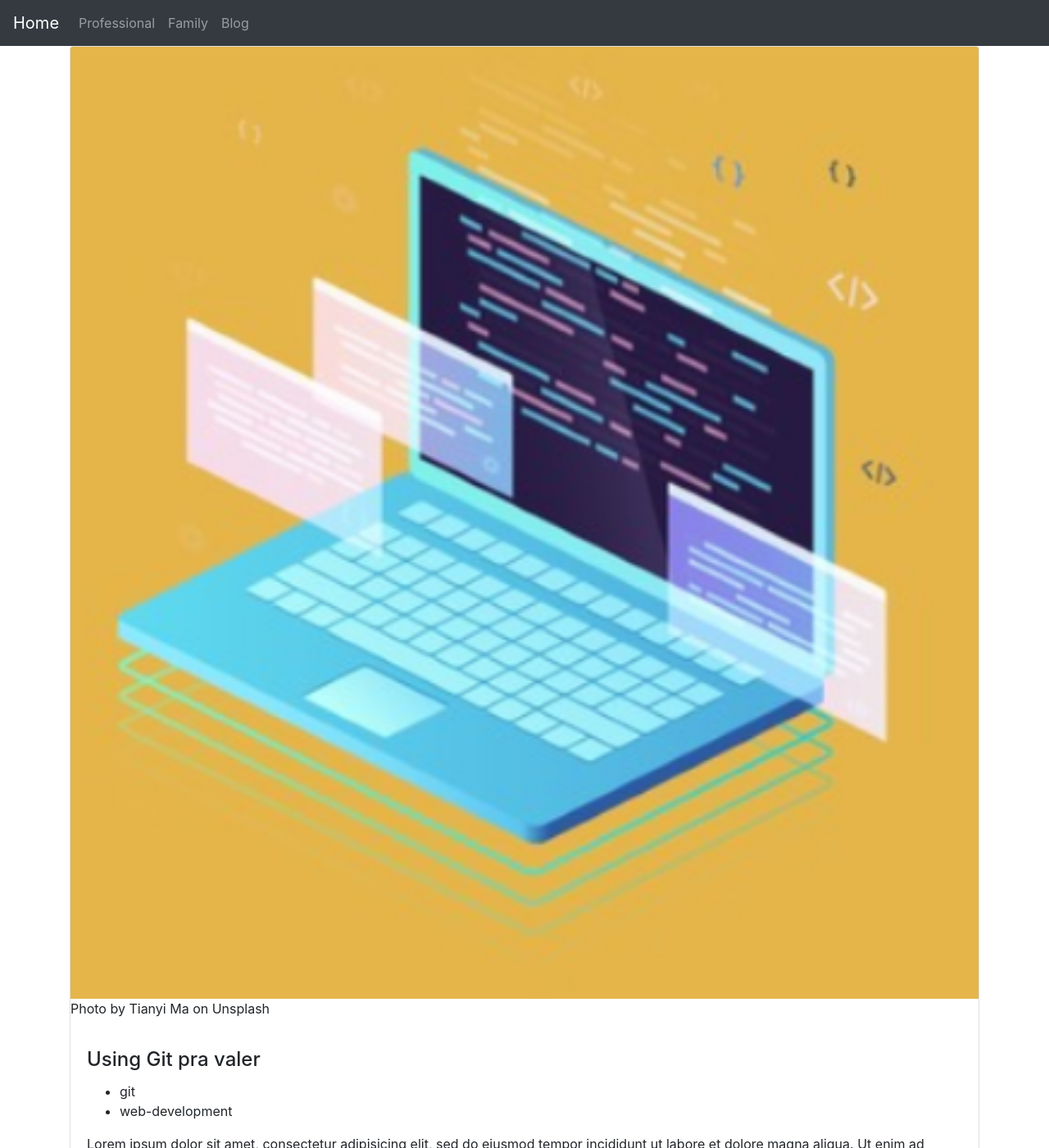
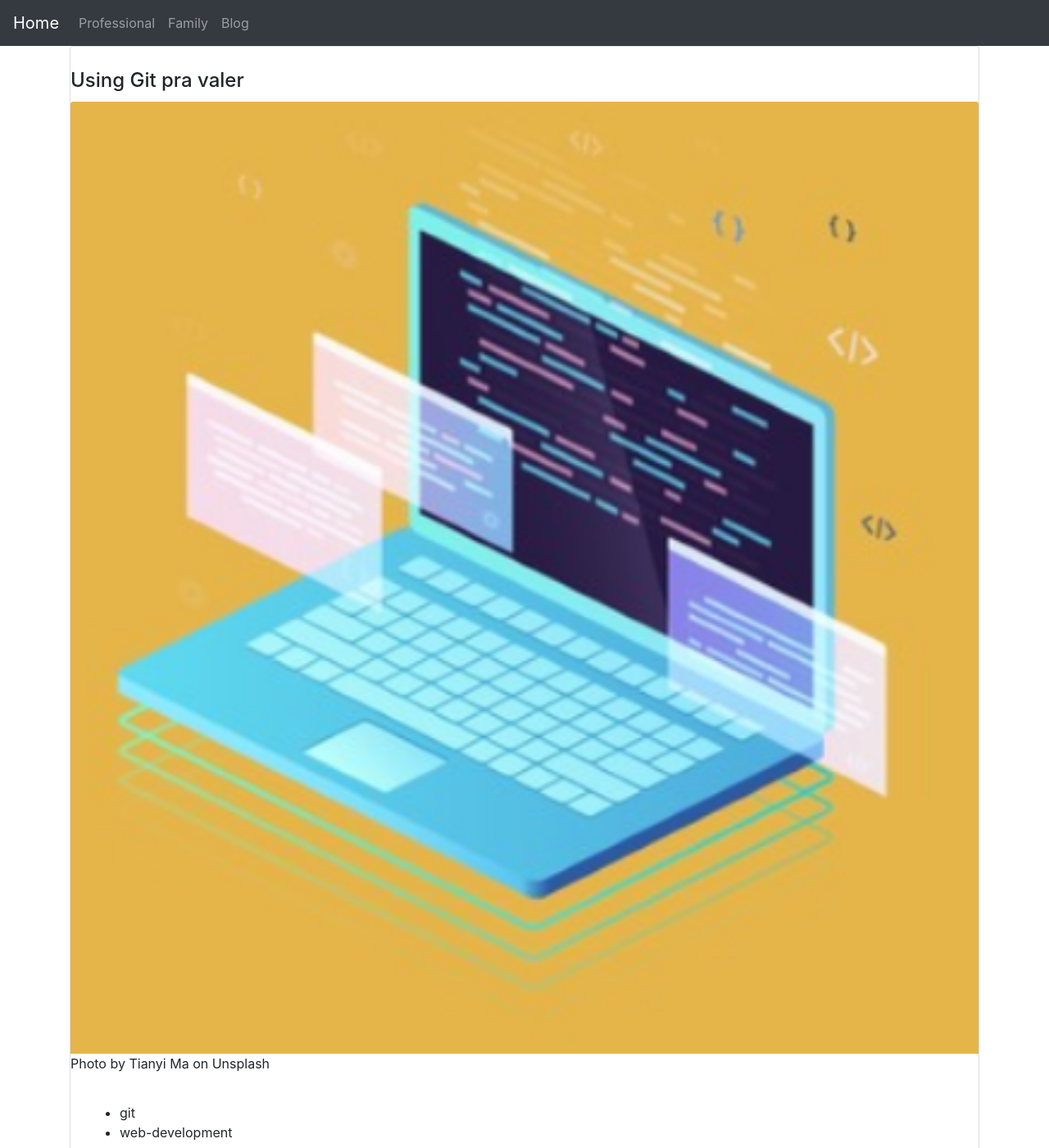
Before and after one commit to hilquiasferreira/hilquiasferreira.github.io, a Jekyll site: the page built from _posts/2020-05-30-google-post2.markdown, in a window 1280 px wide and 1400 px high. Shown: the whole window at 82% size. Built offline with Jekyll 4.4.1, drawn with Linux system fonts in a browser that asks for light colours.

Commit message:
postlayout

```diff
--- a/_includes/card.html
+++ b/_includes/card.html
@@ -15,5 +15,6 @@
         <a href="{{ post.url | relative_url }}" class="stretched-link"></a>
       </div>
      </div>
+     <br>
 </body>
 </html>
--- a/_layouts/post.html
+++ b/_layouts/post.html
@@ -5,12 +5,12 @@
 
 <div class="container">
   <div class="card" style="width:100%">
+    <h4 class="card-title" style="margin-top: 20pt">{{ page.title | escape }}</h4>
     <img class="card-img-top" src="/{{ page.thumbnail }}" alt="Card image" style="width:100%">
     <p class="card-text">
         {{ page.imageauthor }}
     </p>
     <div class="card-body">
-      <h4 class="card-title">{{ page.title | escape }}</h4>
       <ul class="post-categories">
         {%- for tag in page.categories -%}
         <li>{{ tag }}</li>
@@ -22,52 +22,6 @@
 
       </p>
     </div>
-    <div class="post-date"><i class="icon-calendar"></i>{{ post.date | date: date_format }}</div>
+    <div class="post-date"><i class="icon-calendar"></i>{{ page.date | date: date_format }}</div>
   </div>
 </div>
-<!--
-<div class="container" style="margin-top:30px">
-  <div class="row">
-    <div class="col">
-      <h2>{{ page.title | escape }}</h2>
-
-      <ul class="post-categories">
-        {%- for tag in page.categories -%}
-        <li>{{ tag }}</li>
-        {%- endfor -%}
-      </ul>
-
-      <h5>{{ page.date | date: date_format }}</h5>
-      <div class="fakeimg">
-        <img src="/{{ page.thumbnail }}" class="img-fluid" alt="Responsive image">
-      </div>
-      <p>How to speak french every day in Malta</p>
-      <p>
-
-        {{ content }}
-
-      </p>
-      <br>
-    </div>
-  </div>
-</div>
-<!--
-{%- if site.plainwhite.disqus_shortname -%}
-<div id="disqus_thread" style="margin-top:25px"></div>
-<script>
-  var disqus_config = function () {
-    this.page.url = '{{ page.url | absolute_url }}';
-    this.page.identifier = '{{ page.url | absolute_url }}';
-  };
-  (function () {
-    var d = document, s = d.createElement('script');
-    s.src = 'https://{{ site.plainwhite.disqus_shortname }}.disqus.com/embed.js';
-    s.setAttribute('data-timestamp', +new Date());
-    (d.head || d.body).appendChild(s);
-  })();
-</script>
-<noscript>Please enable JavaScript to view the <a href="https://disqus.com/?ref_noscript" rel="nofollow">comments
-    powered by Disqus.</a></noscript>
-</div>
-{%- endif -%}
--->
```
